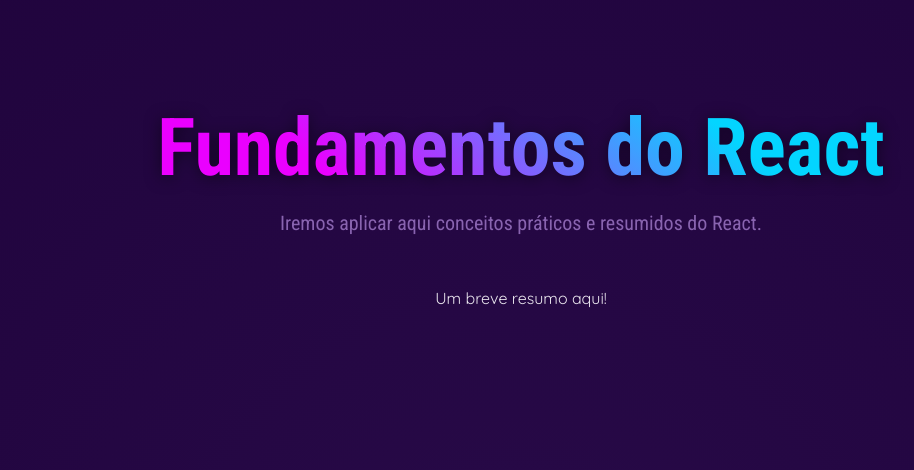
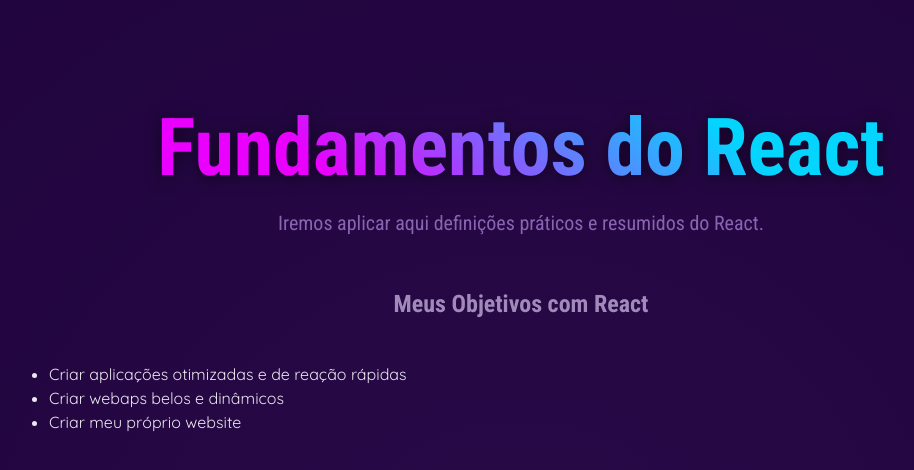
Before and after one commit to victorluansilva/Lista_React_and_NodeJS, a React (Vite) app in the folder 02-fundamentos-base/react-basis/: page / in a window 1280 px wide. Shown: the top 470 px of the page, without its empty margins (119-1033 px from the left). Built offline with nearby package versions, Linux system fonts and the light colour scheme.

Commit message:
Passando valore em um componente.

```diff
--- a/02-fundamentos-base/react-basis/src/components/header/Header.jsx
+++ b/02-fundamentos-base/react-basis/src/components/header/Header.jsx
@@ -1,10 +1,18 @@
+/* eslint-disable no-unused-vars */
 
 import './Header.css'
+
+const randomWords = () =>{
+  const words = ['conceitos','fundamentos', 'definições']
+  const indice = Math.floor(Math.random() * words.length)
+  return words[indice]
+}
+
 const Header = () => {
     return (
       <header>
         <h1>Fundamentos do React</h1>
-        <p>Iremos aplicar aqui conceitos práticos e resumidos do React.</p>
+        <p>Iremos aplicar aqui {randomWords()} práticos e resumidos do React.</p>
       </header>
     );
   };
--- a/02-fundamentos-base/react-basis/src/components/main/Main.css
+++ b/02-fundamentos-base/react-basis/src/components/main/Main.css
@@ -0,0 +1,6 @@
+main{
+    min-width: 64rem;
+    display: flex;
+    flex-direction: column;
+    width: fit-content;
+}
--- a/02-fundamentos-base/react-basis/src/components/main/Main.jsx
+++ b/02-fundamentos-base/react-basis/src/components/main/Main.jsx
@@ -1,4 +1,5 @@
 import './Main.css';
+import MeuObjetivoComReact from './MeuObjetivoComReact/MeuObjetivoComReact';
 
 //Construir um componente do zero chamado de MeuObjetivoComReact
 // Na pasta dentro de Main que deve ser exportado por padrão (default)
@@ -10,7 +11,7 @@
 const Main = () => {
     return (
       <main>
-        <p>Um breve resumo aqui!</p>
+        <MeuObjetivoComReact />
       </main>
     );
   };
--- /dev/null
+++ b/02-fundamentos-base/react-basis/src/components/main/MeuObjetivoComReact/MeuObjetivoComReact.css
@@ -0,0 +1,4 @@
+.goal-card{
+    max-width: 32rem;
+    text-align: left ;
+}
--- /dev/null
+++ b/02-fundamentos-base/react-basis/src/components/main/MeuObjetivoComReact/MeuObjetivoComReact.jsx
@@ -0,0 +1,24 @@
+/* eslint-disable no-unused-vars */
+import "./MeuObjetivoComReact.css";
+const MeuObjetivoComReact = () => {
+  const objetivos = [
+    "Criar aplicações otimizadas e de reação rápidas",
+    "Criar webaps belos e dinâmicos",
+    "Criar meu próprio website",
+  ];
+
+  return (
+    <>
+      <h2>Meus Objetivos com React</h2>
+      <div className="goal-card">
+        <ul>
+          {objetivos.map((objetivo, index) => (
+            <li key={index}>{objetivo}</li>
+          ))}
+        </ul>
+      </div>
+    </>
+  );
+};
+
+export default MeuObjetivoComReact;
```
